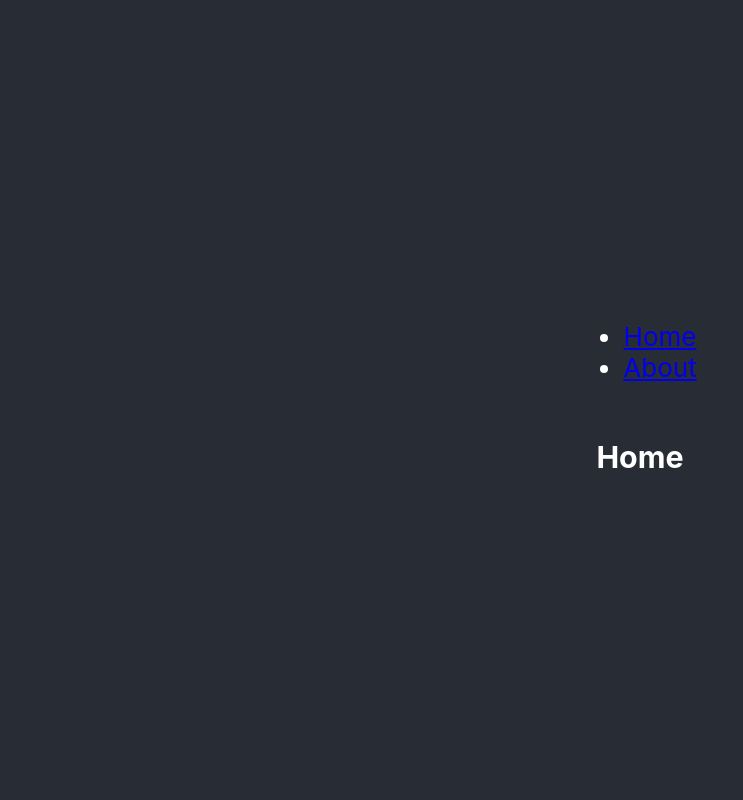
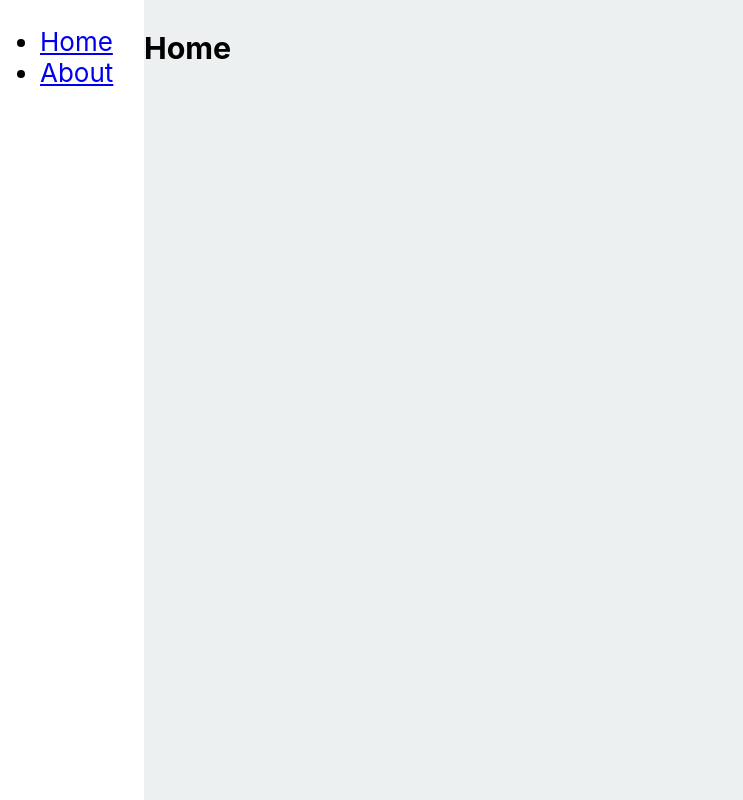
Before and after one commit to fr1edrik/Admin-Dashboard, a React (Create React App) app: page / in a window 1280 px wide. Shown: the whole page, without its empty margins (0-743 px from the left). Built offline with nearby package versions, Linux system fonts and the light colour scheme.

Commit message:
fundamental sidebar

```diff
--- a/src/App.scss
+++ b/src/App.scss
@@ -1,38 +1,59 @@
+@import 'Assets/Styles/styles.scss';
+
 .App {
-  text-align: center;
+	display: flex;
+	flex-direction: row;
+	box-sizing: border-box;
+
+	min-height: 100vh;
+	font-size: calc(10px + 2vmin);
+}
+.sidebar {
+	flex: 1;
+	min-width: $building-unit-x6 * 2;
+	max-width: $building-unit-x6 * 2;
 }
 
-.App-logo {
-  height: 40vmin;
-  pointer-events: none;
+.router-view {
+	flex: 8;
+	background-color: $white;
 }
 
-@media (prefers-reduced-motion: no-preference) {
-  .App-logo {
-    animation: App-logo-spin infinite 20s linear;
-  }
-}
+// .App {
+// 	text-align: center;
+// }
 
-.App-header {
-  background-color: #282c34;
-  min-height: 100vh;
-  display: flex;
-  flex-direction: column;
-  align-items: center;
-  justify-content: center;
-  font-size: calc(10px + 2vmin);
-  color: white;
-}
+// .App-logo {
+// 	height: 40vmin;
+// 	pointer-events: none;
+// }
 
-.App-link {
-  color: #61dafb;
-}
+// @media (prefers-reduced-motion: no-preference) {
+// 	.App-logo {
+// 		animation: App-logo-spin infinite 20s linear;
+// 	}
+// }
 
-@keyframes App-logo-spin {
-  from {
-    transform: rotate(0deg);
-  }
-  to {
-    transform: rotate(360deg);
-  }
-}
+// .App-header {
+// 	background-color: $black;
+// 	min-height: 100vh;
+// 	display: flex;
+// 	flex-direction: column;
+// 	align-items: center;
+// 	justify-content: center;
+// 	font-size: calc(10px + 2vmin);
+// 	color: white;
+// }
+
+// .App-link {
+// 	color: #61dafb;
+// }
+
+// @keyframes App-logo-spin {
+// 	from {
+// 		transform: rotate(0deg);
+// 	}
+// 	to {
+// 		transform: rotate(360deg);
+// 	}
+// }
--- a/src/App.tsx
+++ b/src/App.tsx
@@ -8,8 +8,10 @@ function App() {
 	return (
 		<Router>
 			<div className='App'>
-				<header className='App-header'>
+				<div className='sidebar'>
 					<Sidebar />
+				</div>
+				<div className='router-view'>
 					<Switch>
 						{routes.map((route, index) => (
 							<Route
@@ -20,7 +22,7 @@ function App() {
 							/>
 						))}
 					</Switch>
-				</header>
+				</div>
 			</div>
 		</Router>
 	);
--- a/src/components/Sidebar/index.tsx
+++ b/src/components/Sidebar/index.tsx
@@ -1,5 +1,5 @@
 import React, { Component } from 'react';
-import { BrowserRouter as Router, Link, Switch } from 'react-router-dom';
+import { Link } from 'react-router-dom';
 import './style.scss';
 
 export default class Sidebar extends Component {
```
Also changed, not shown: src/index.scss (indentation only).
